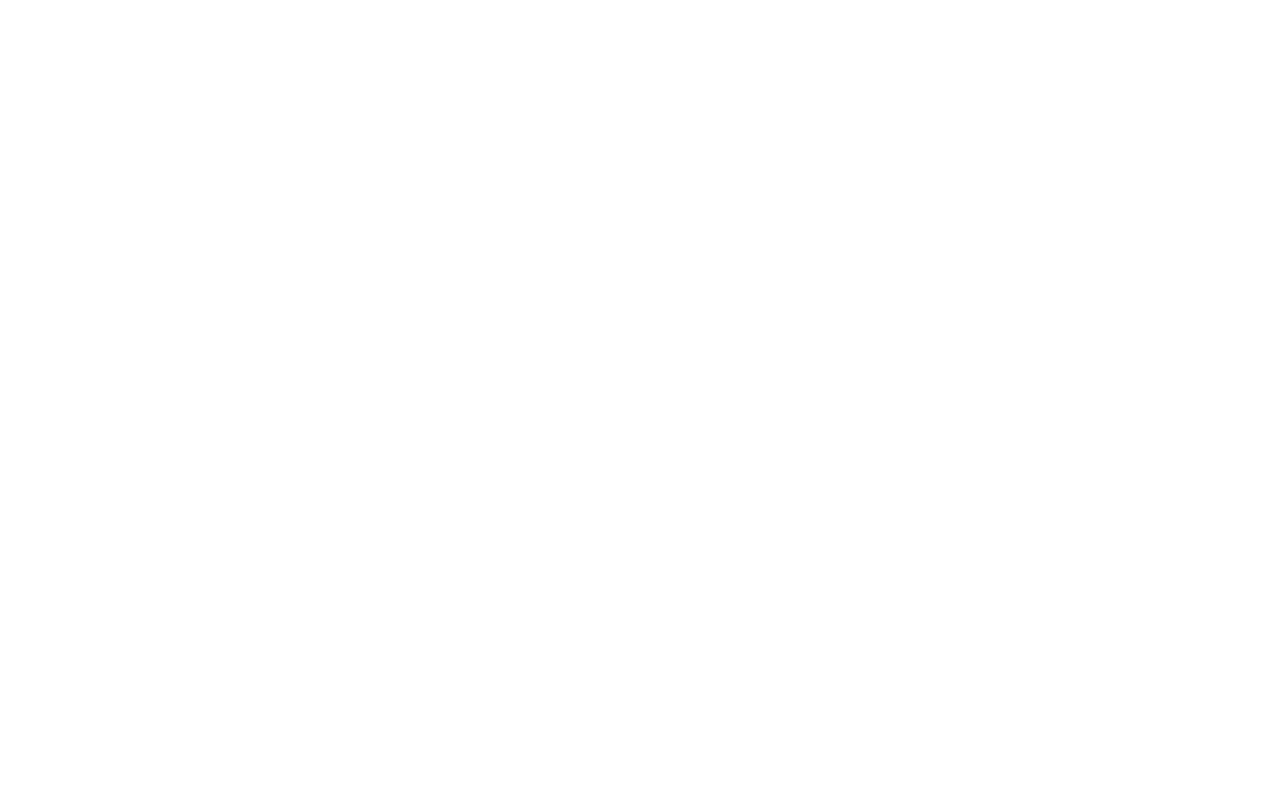
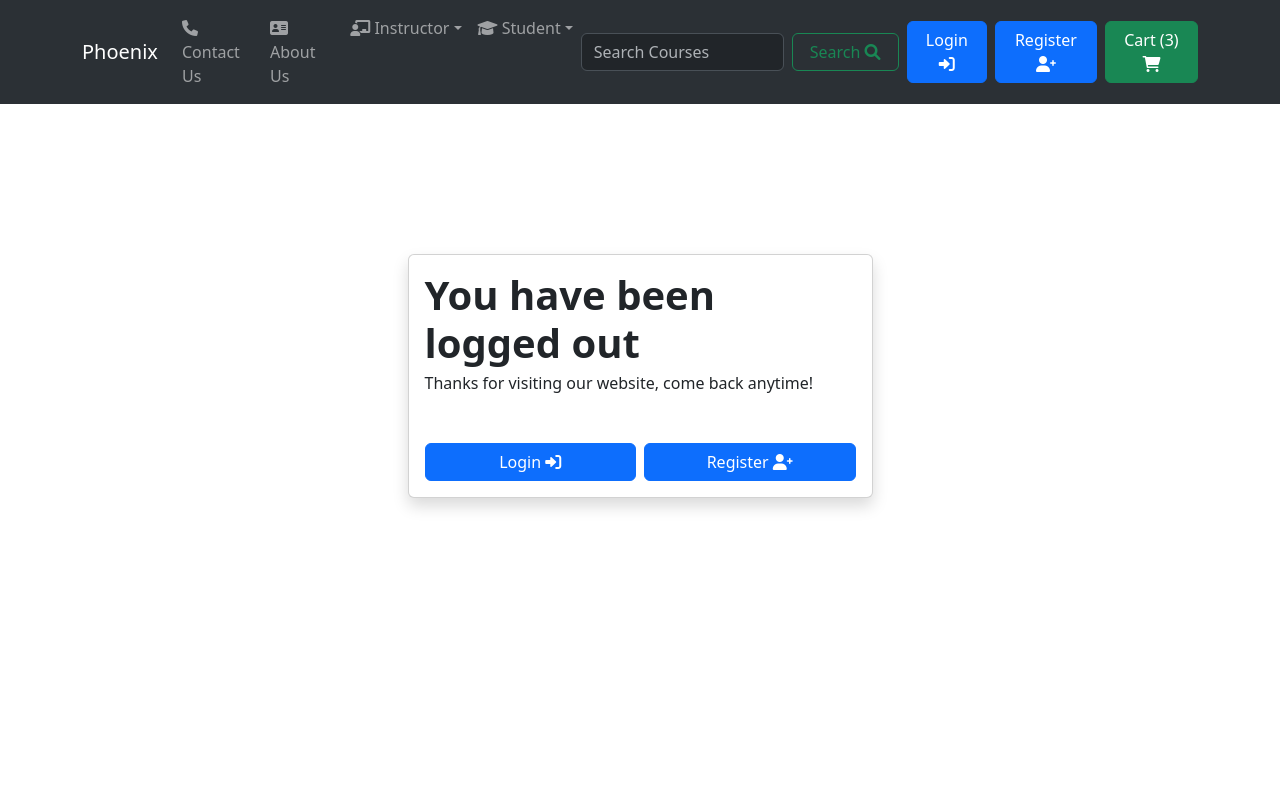
Before and after one commit to allu0786ansari/E_Learning_Management_System, a React (Vite) app in the folder Frontend/: page /logout in a window 1280 px wide. Before the commit this address had no page. Shown: the top 800 px of the page. Built offline with nearby package versions, Linux system fonts and the light colour scheme.

Commit message:
logout is updated

```diff
--- a/Frontend/src/App.jsx
+++ b/Frontend/src/App.jsx
@@ -5,6 +5,8 @@
 
 import Register from "../src/views/auth/Register";
 import Login from "../src/views/auth/Login";
+import Logout from "./views/auth/Logout";
+
 
 function App() {
   return (
@@ -13,6 +15,7 @@
         <Routes>
           <Route path="/register/" element={<Register/>} />
           <Route path="/login/" element={<Login/>} />
+          <Route path="/logout/" element={<Logout/>} />
 
         </Routes>
       </MainWrapper>
--- a/Frontend/src/views/auth/Logout.jsx
+++ b/Frontend/src/views/auth/Logout.jsx
@@ -1,9 +1,14 @@
-import React from 'react'
-import BaseHeader from '../partials/BaseHeader'
-import BaseFooter from '../partials/BaseFooter'
-
+import { useEffect } from 'react';
+import BaseHeader from '../partials/BaseHeader';
+import BaseFooter from '../partials/BaseFooter';
+import { logout } from '../../utils/auth';
+import { Link } from "react-router-dom"; // Correct import for Link
 
 function Logout() {
+  useEffect(() => {
+    logout();
+  }, []);
+
   return (
     <>
       <BaseHeader />
@@ -16,17 +21,17 @@
                 <div className="mb-4">
                   <h1 className="mb-1 fw-bold">You have been logged out</h1>
                   <span>
-                    Thanks for visiing our website, come back anytime!
+                    Thanks for visiting our website, come back anytime!
                   </span>
                 </div>
                 <form className="needs-validation mt-5" noValidate="">
                   <div className="d-grid d-flex">
-                    <button type="submit" className="btn btn-primary me-2 w-100">
-                      Login <i className='fas fa-sign-in-alt'></i>
-                    </button>
-                    <button type="submit" className="btn btn-primary w-100">
-                      Register <i className='fas fa-user-plus'></i>
-                    </button>
+                    <Link to="/login" className="btn btn-primary me-2 w-100">
+                      Login <i className="fas fa-sign-in-alt"></i>
+                    </Link>
+                    <Link to="/register" className="btn btn-primary w-100">
+                      Register <i className="fas fa-user-plus"></i>
+                    </Link>
                   </div>
                 </form>
               </div>
@@ -37,7 +42,7 @@
 
       <BaseFooter />
     </>
-  )
+  );
 }
 
-export default Logout
+export default Logout;
```
